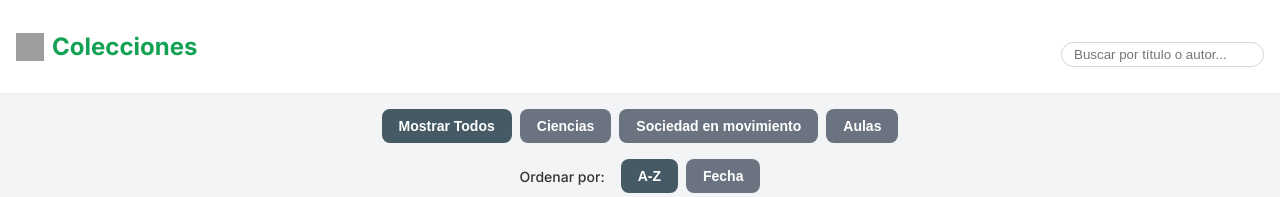
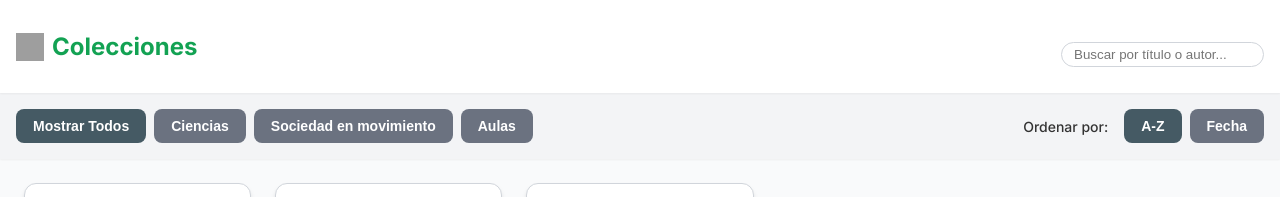
Before and after one commit to EdUNLu-editorial/catalogo-web, a plain HTML site: page index.html in a window 1280 px wide. Shown: the top 197 px of the page. Drawn offline with Linux system fonts and the light colour scheme; no server answers; grey boxes are pictures that could not be loaded.

Commit message:
Update style.css

```diff
--- a/style.css
+++ b/style.css
@@ -230,9 +230,10 @@
                 margin-top: 0;
             }
             .filter-bar-container {
-                flex-direction: row;
-                justify-content: space-between;
-                align-items: center;
+            display: flex !important;
+            flex-direction: row !important;
+            justify-content: space-between;
+            align-items: center;
             }
             .search-input {
                 width: auto;
```
